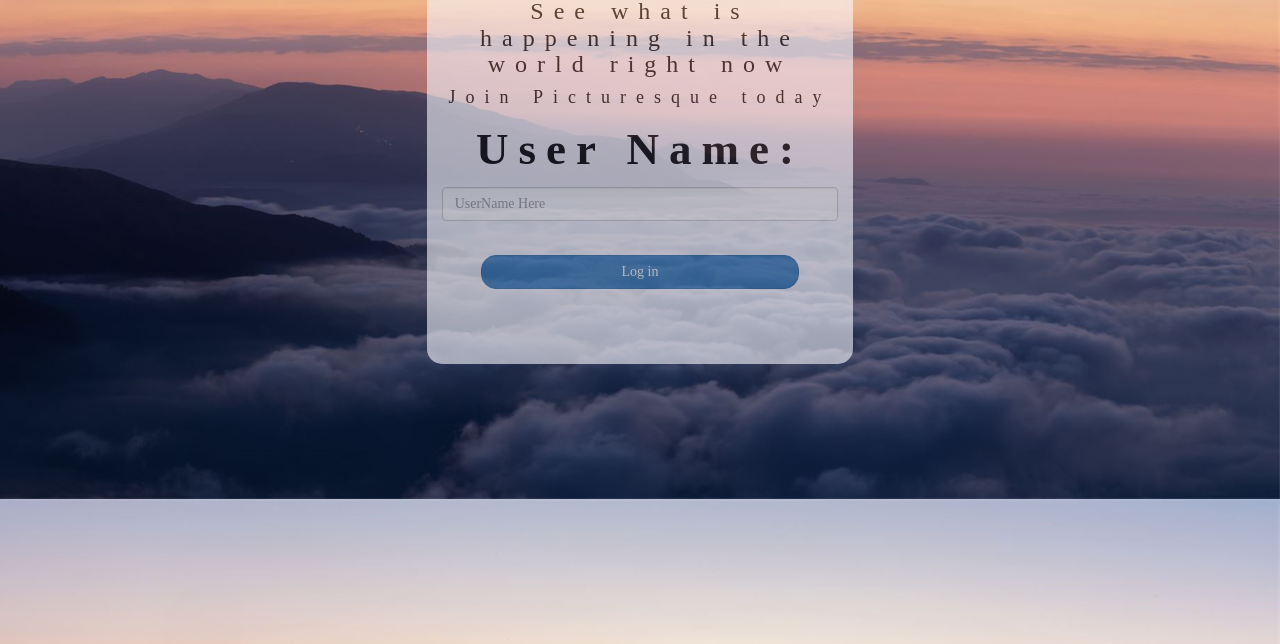
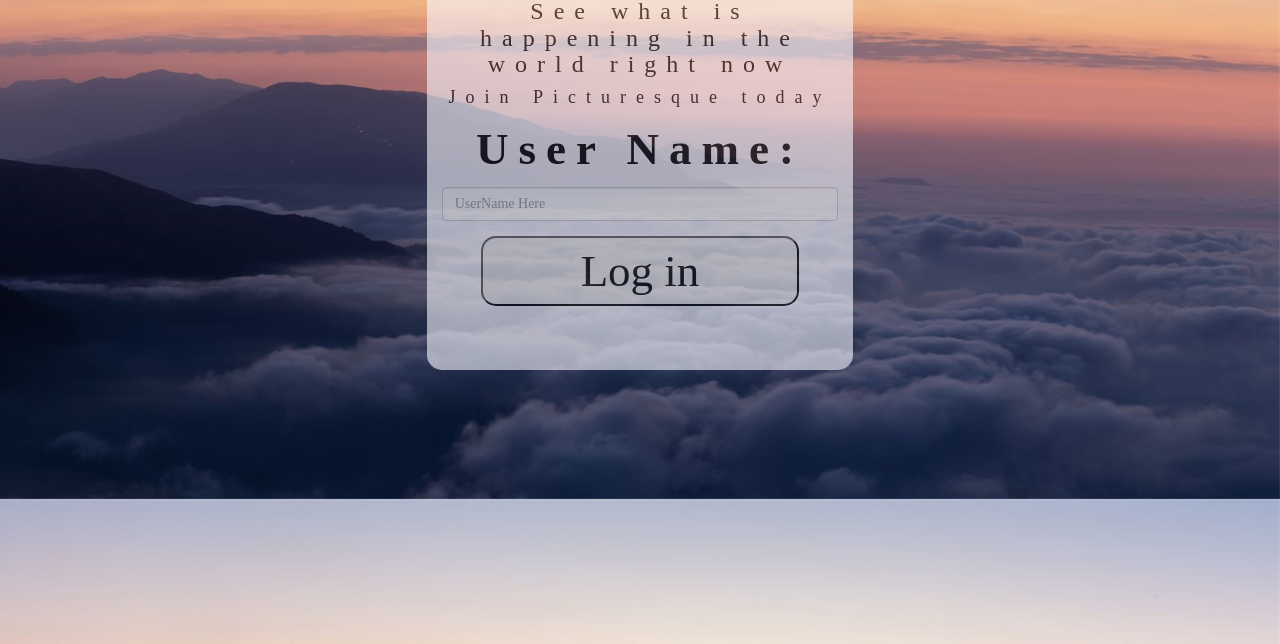
Before and after one commit to AashiBh/Picturesque_1, a plain HTML site: page index.html in a window 1280 px wide. Shown: the part 236-880 px from the top of the page. Drawn offline with nearby package versions, Linux system fonts and the light colour scheme; a web font is replaced by a local one.

Commit message:
Add files via upload

```diff
--- a/index.html
+++ b/index.html
@@ -27,7 +27,7 @@
 		  <label >User Name:</label>
 <input id="UserName" placeholder="UserName Here" class="form-control Kute">
 		</div>
-		<button id="login_button" class="btn btn-primary" onclick="Mesme()">Log in</button>
+		<button id="login_button"  onclick="Mesme()">Log in</button>
 		<br><br>
 	</div>
 </center>
```
